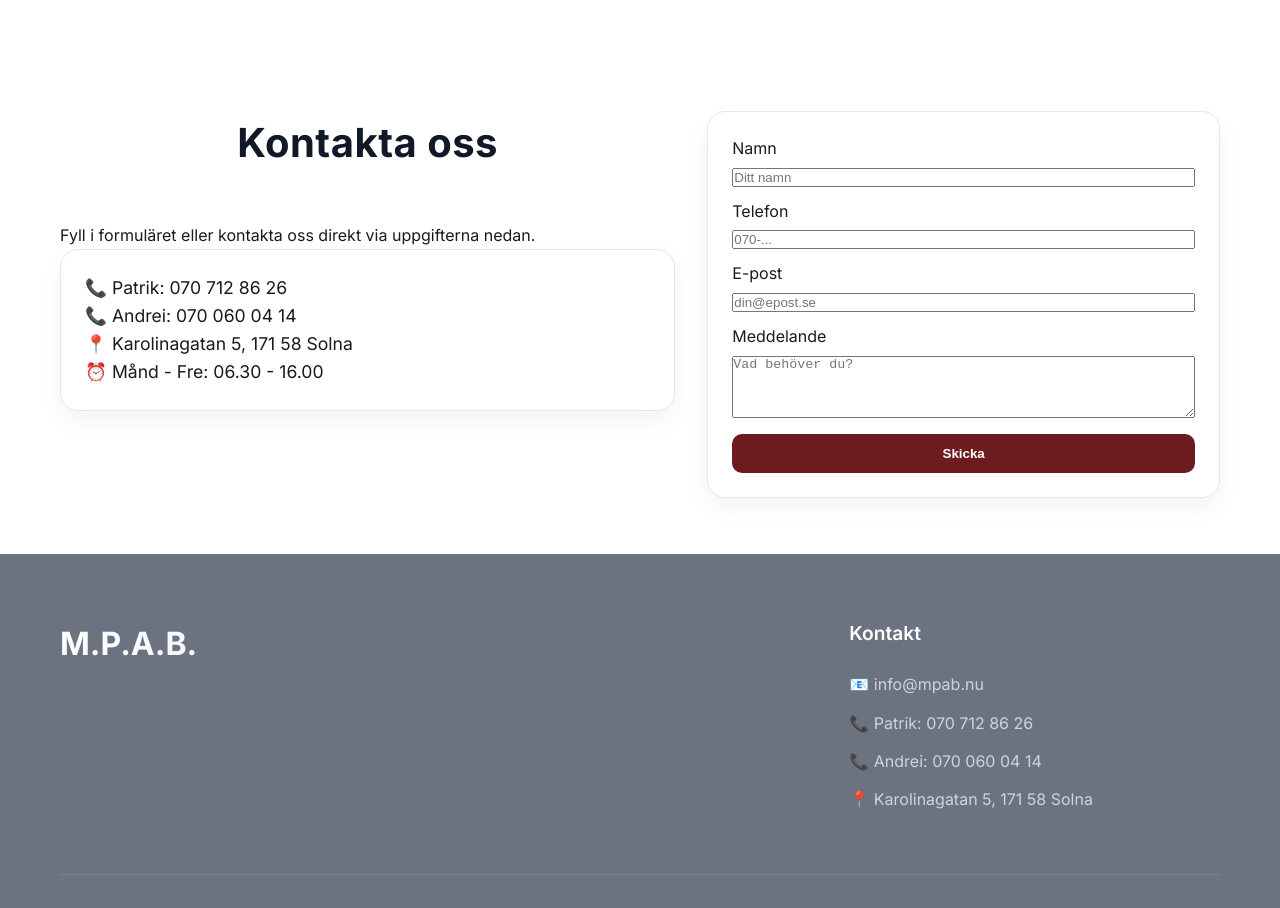
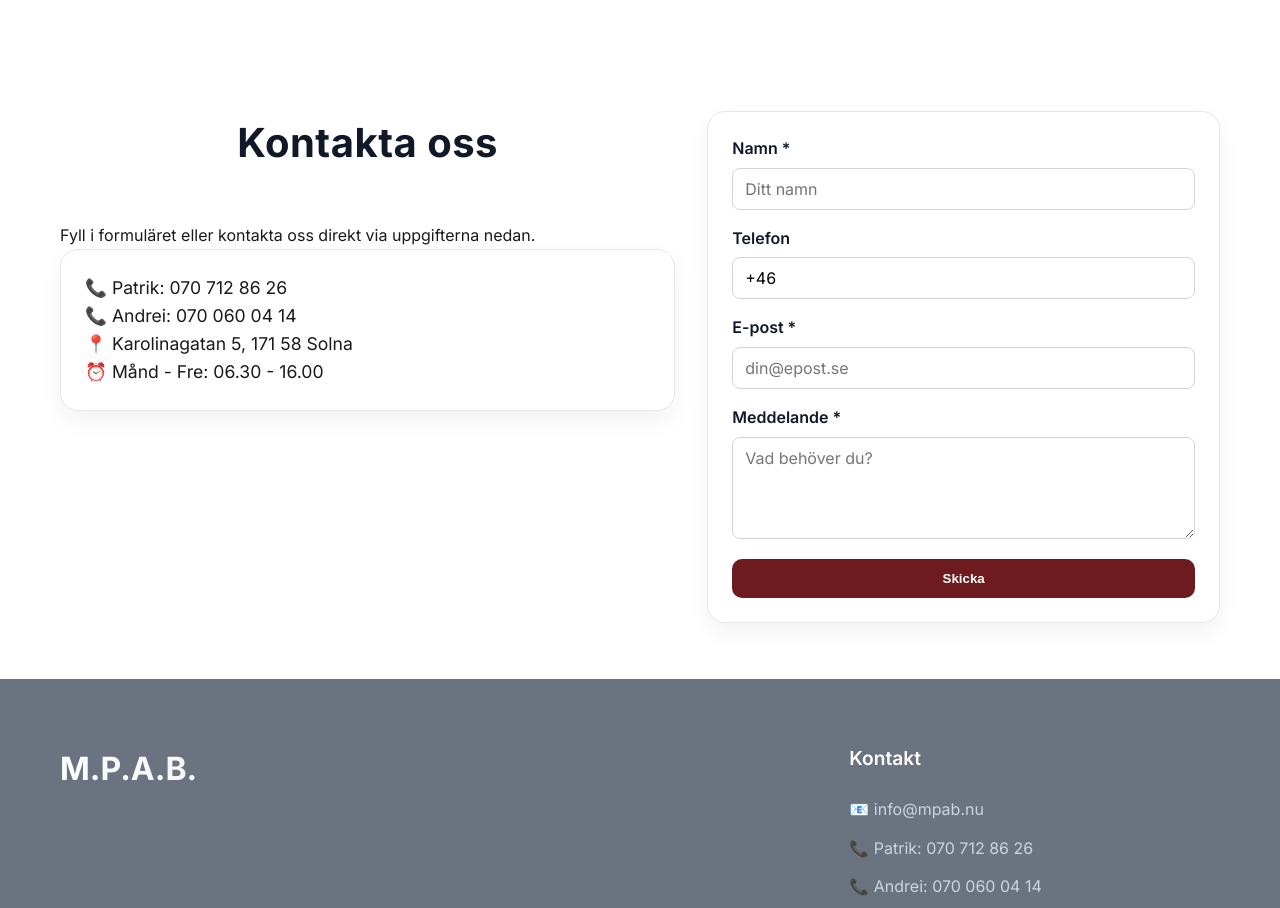
Before and after one commit to Adr1anr1/M.P.A.B, a React (Vite) app: page / in a window 1280 px wide. Shown: the part 4294-5202 px from the top of the page. Built offline with nearby package versions, Linux system fonts and the light colour scheme.

Commit message:
Fixa kontaktformulär

```diff
--- a/src/index.css
+++ b/src/index.css
@@ -304,6 +304,42 @@ html {
   margin: 0;
 }
 
+/* Kontaktformulär styling */
+.contact-form {
+  position: relative;
+}
+
+.contact-form label {
+  display: block;
+  font-weight: 600;
+  margin-bottom: 4px;
+  color: #111827;
+}
+
+.contact-form input,
+.contact-form textarea {
+  width: 100%;
+  padding: 10px 12px;
+  border: 1px solid #d1d5db;
+  border-radius: 8px;
+  font-size: 1rem;
+  font-family: inherit;
+  transition: border-color 0.2s ease;
+}
+
+.contact-form input:focus,
+.contact-form textarea:focus {
+  outline: none;
+  border-color: #6e1b1f;
+  box-shadow: 0 0 0 3px rgba(110, 27, 31, 0.1);
+}
+
+.contact-form input:disabled,
+.contact-form textarea:disabled {
+  background: #f3f4f6;
+  cursor: not-allowed;
+}
+
 /* Prislista tabs */
 .tabs {
   display: flex;
--- a/src/pages/ContactPage.jsx
+++ b/src/pages/ContactPage.jsx
@@ -1,6 +1,114 @@
-import React from 'react';
+import React, { useState } from 'react';
 
 const ContactPage = () => {
+  const [formData, setFormData] = useState({
+    name: '',
+    phone: '+46 ',
+    email: '',
+    message: ''
+  });
+  const [errors, setErrors] = useState({});
+  const [isSubmitting, setIsSubmitting] = useState(false);
+  const [submitStatus, setSubmitStatus] = useState(null);
+  const [formTimestamp] = useState(Date.now());
+
+  const handleChange = (e) => {
+    const { name, value } = e.target;
+
+    // Specialhantering för telefonnummer - behåll +46 prefix
+    if (name === 'phone') {
+      // Ta bort allt utom siffror och +
+      const cleaned = value.replace(/[^\d+]/g, '');
+      // Om användaren tar bort +46, lägg tillbaka det
+      if (!cleaned.startsWith('+46')) {
+        setFormData({ ...formData, [name]: '+46 ' + cleaned.replace(/^\+46/, '') });
+      } else {
+        setFormData({ ...formData, [name]: cleaned.replace(/^\+46/, '+46 ') });
+      }
+    } else {
+      setFormData({ ...formData, [name]: value });
+    }
+
+    // Rensa fel när användaren börjar skriva
+    if (errors[name]) {
+      setErrors({ ...errors, [name]: '' });
+    }
+  };
+
+  const validate = () => {
+    const newErrors = {};
+
+    if (!formData.name.trim()) {
+      newErrors.name = 'Namn krävs';
+    }
+
+    if (!formData.email.trim()) {
+      newErrors.email = 'E-post krävs';
+    } else if (!/^[^\s@]+@[^\s@]+\.[^\s@]+$/.test(formData.email)) {
+      newErrors.email = 'Ogiltig e-postadress';
+    }
+
+    if (formData.phone && formData.phone !== '+46 ') {
+      const cleanPhone = formData.phone.replace(/[\s-]/g, '');
+      if (!/^\+46[1-9]\d{8}$/.test(cleanPhone)) {
+        newErrors.phone = 'Ange svenskt telefonnummer (9 siffror efter +46)';
+      }
+    }
+
+    if (!formData.message.trim()) {
+      newErrors.message = 'Meddelande krävs';
+    }
+
+    setErrors(newErrors);
+    return Object.keys(newErrors).length === 0;
+  };
+
+  const handleSubmit = async (e) => {
+    e.preventDefault();
+
+    if (!validate()) {
+      return;
+    }
+
+    setIsSubmitting(true);
+    setSubmitStatus(null);
+
+    try {
+      const response = await fetch('/api/contact', {
+        method: 'POST',
+        headers: {
+          'Content-Type': 'application/json',
+        },
+        body: JSON.stringify({
+          ...formData,
+          honeypot: '', // Honeypot fält (tomt för legitima användare)
+          timestamp: formTimestamp,
+        }),
+      });
+
+      const data = await response.json();
+
+      if (response.ok) {
+        setSubmitStatus('success');
+        setFormData({
+          name: '',
+          phone: '+46 ',
+          email: '',
+          message: ''
+        });
+        setTimeout(() => setSubmitStatus(null), 5000);
+      } else {
+        setSubmitStatus('error');
+        setErrors({ submit: data.error || 'Ett fel uppstod' });
+      }
+    } catch (error) {
+      setSubmitStatus('error');
+      setErrors({ submit: 'Kunde inte skicka meddelandet. Försök igen senare.' });
+    } finally {
+      setIsSubmitting(false);
+    }
+  };
+
   return (
     <main className="content-section">
       <div className="two-col">
@@ -14,12 +122,90 @@ const ContactPage = () => {
             <p>⏰ Månd - Fre: 06.30 - 16.00</p>
           </div>
         </div>
-        <form className="muted-panel">
-          <label>Namn<input type="text" placeholder="Ditt namn" style={{display:'block',width:'100%',marginTop:6,marginBottom:12}} /></label>
-          <label>Telefon<input type="tel" placeholder="070-..." style={{display:'block',width:'100%',marginTop:6,marginBottom:12}} /></label>
-          <label>E-post<input type="email" placeholder="din@epost.se" style={{display:'block',width:'100%',marginTop:6,marginBottom:12}} /></label>
-          <label>Meddelande<textarea rows="4" placeholder="Vad behöver du?" style={{display:'block',width:'100%',marginTop:6}} /></label>
-          <button type="button" className="nav-cta" style={{marginTop:16}}>Skicka</button>
+        <form className="muted-panel contact-form" onSubmit={handleSubmit}>
+          {/* Honeypot fält - dolt för användare */}
+          <input
+            type="text"
+            name="website"
+            style={{ position: 'absolute', left: '-9999px', tabIndex: -1 }}
+            tabIndex="-1"
+            autoComplete="off"
+            aria-hidden="true"
+          />
+
+          <label>
+            Namn *
+            <input
+              type="text"
+              name="name"
+              value={formData.name}
+              onChange={handleChange}
+              placeholder="Ditt namn"
+              required
+              style={{display:'block',width:'100%',marginTop:6,marginBottom:12}}
+            />
+            {errors.name && <span style={{color:'#dc2626',fontSize:'0.875rem'}}>{errors.name}</span>}
+          </label>
+
+          <label>
+            Telefon
+            <input
+              type="tel"
+              name="phone"
+              value={formData.phone}
+              onChange={handleChange}
+              placeholder="+46 70 123 45 67"
+              style={{display:'block',width:'100%',marginTop:6,marginBottom:12}}
+            />
+            {errors.phone && <span style={{color:'#dc2626',fontSize:'0.875rem'}}>{errors.phone}</span>}
+          </label>
+
+          <label>
+            E-post *
+            <input
+              type="email"
+              name="email"
+              value={formData.email}
+              onChange={handleChange}
+              placeholder="din@epost.se"
+              required
+              style={{display:'block',width:'100%',marginTop:6,marginBottom:12}}
+            />
+            {errors.email && <span style={{color:'#dc2626',fontSize:'0.875rem'}}>{errors.email}</span>}
+          </label>
+
+          <label>
+            Meddelande *
+            <textarea
+              name="message"
+              value={formData.message}
+              onChange={handleChange}
+              rows="4"
+              placeholder="Vad behöver du?"
+              required
+              style={{display:'block',width:'100%',marginTop:6}}
+            />
+            {errors.message && <span style={{color:'#dc2626',fontSize:'0.875rem'}}>{errors.message}</span>}
+          </label>
+
+          {errors.submit && (
+            <div style={{color:'#dc2626',marginBottom:12,fontSize:'0.875rem'}}>{errors.submit}</div>
+          )}
+
+          {submitStatus === 'success' && (
+            <div style={{color:'#16a34a',marginBottom:12,fontSize:'0.875rem',fontWeight:600}}>
+              ✓ Meddelandet skickades! Vi återkommer så snart som möjligt.
+            </div>
+          )}
+
+          <button
+            type="submit"
+            className="nav-cta"
+            disabled={isSubmitting}
+            style={{marginTop:16,opacity:isSubmitting?0.6:1,cursor:isSubmitting?'not-allowed':'pointer'}}
+          >
+            {isSubmitting ? 'Skickar...' : 'Skicka'}
+          </button>
         </form>
       </div>
     </main>
```
Also changed, not shown: api/contact.js (added, +101 -0 lines), 1 other file (tests, documents, lock files or other folders).
